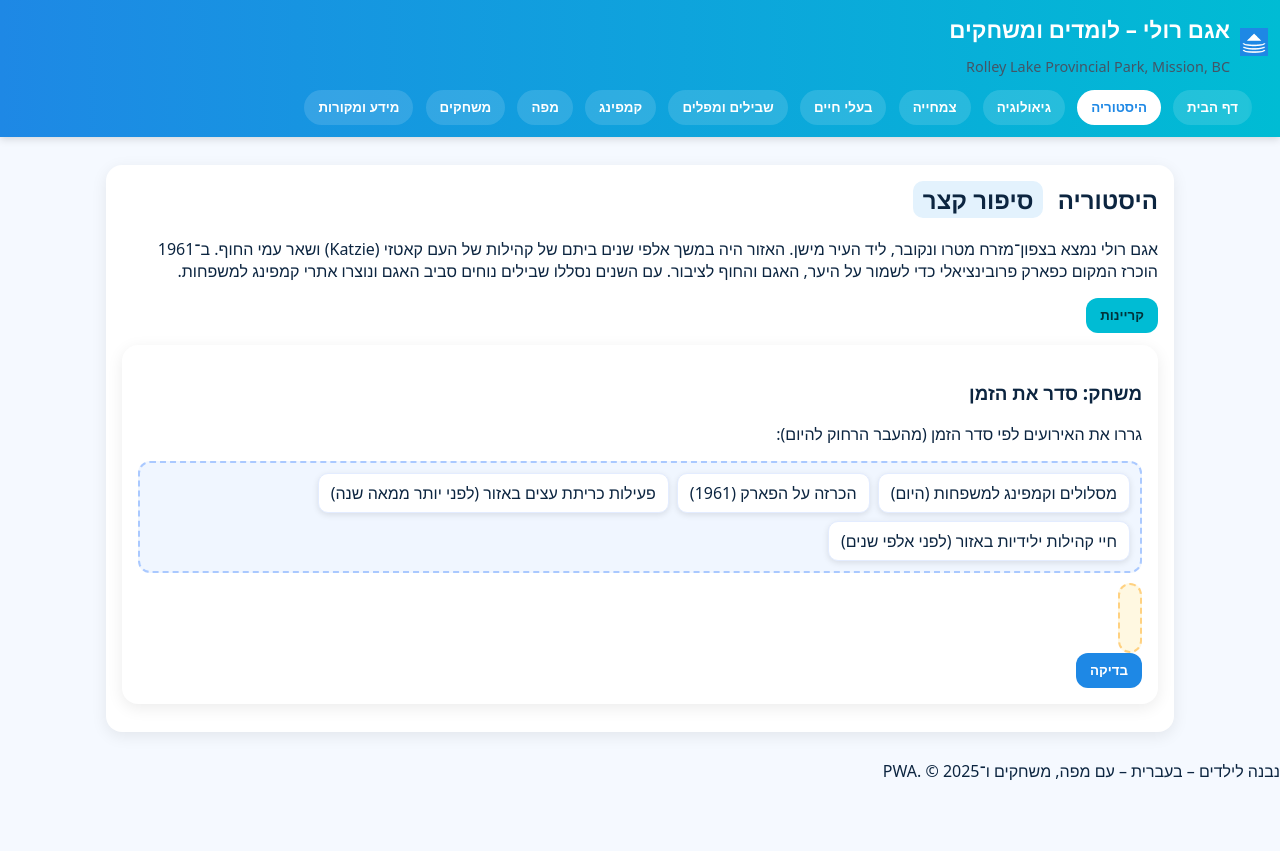
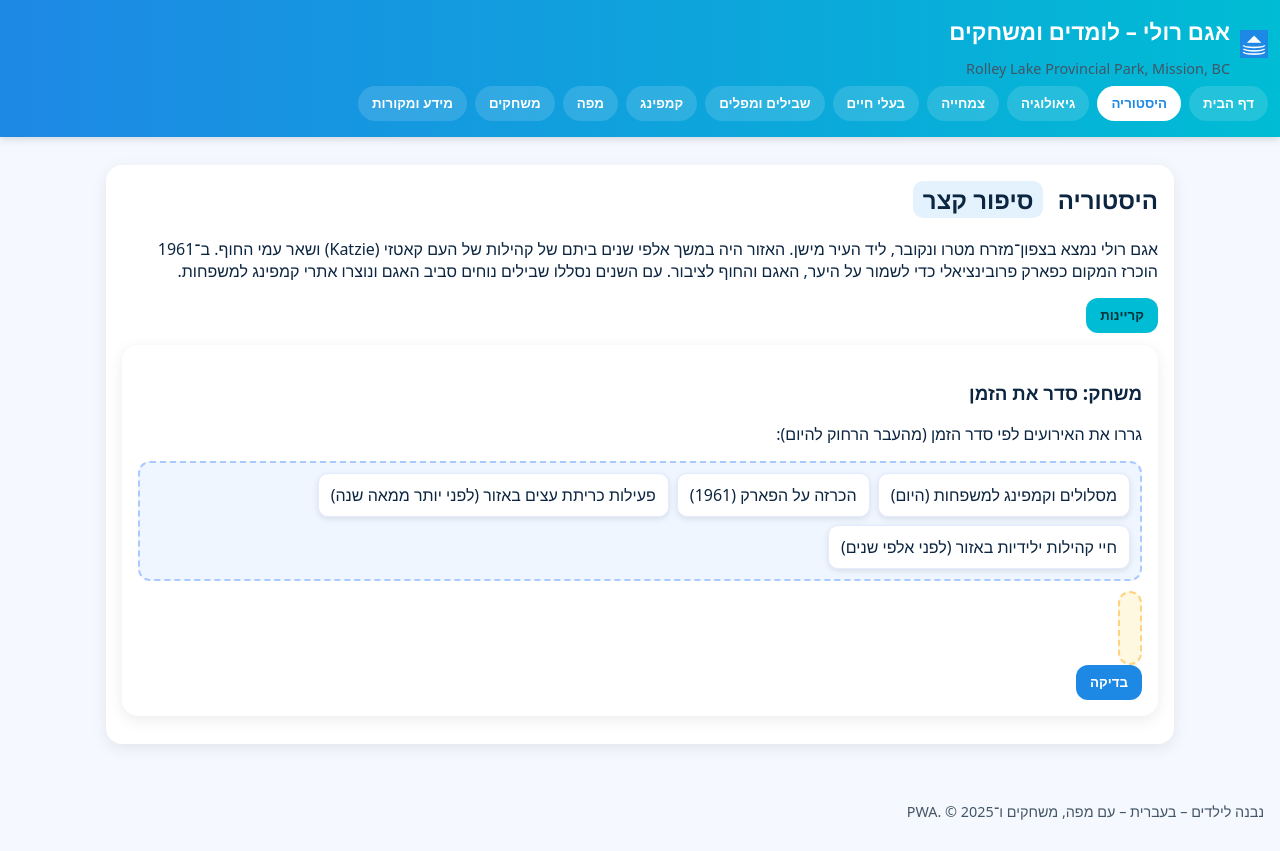
Before and after one commit to aybc2025/rolleylake-, a plain HTML site: page index.html in a window 1280 px wide. Both pictures are taken after a click on the button "היסטוריה". Before the commit the page ends 800 px from the top, so only its background shows below. Drawn offline with nearby package versions, Linux system fonts and the light colour scheme.

Commit message:
Update styles.css

```diff
--- a/styles.css
+++ b/styles.css
@@ -5,33 +5,30 @@
   --text:#0c2540;
   --card:#ffffff;
 }
+*{box-sizing:border-box}
+html,body{margin:0;padding:0;height:100%;background:var(--bg);color:var(--text);font-family:system-ui,-apple-system,"Segoe UI",Roboto,"Noto Sans","Helvetica Neue",Arial}
+img,canvas,video{max-width:100%;height:auto}
 
-/* בסיס */
-*{box-sizing:border-box}
-html,body{margin:0;padding:0;height:100%;background:var(--bg);color:var(--text);
-  font-family:system-ui,-apple-system,'Segoe UI',Roboto,'Noto Sans','Helvetica Neue',Arial,'Apple Color Emoji','Segoe UI Emoji'}
-/* כותרת דביקה + safe areas */
 header{
   position:sticky;top:0;z-index:1000;
   background:linear-gradient(90deg,var(--primary),var(--accent));
-  color:#fff;padding:calc(8px + env(safe-area-inset-top,0px)) 12px 10px 12px;
-  box-shadow:0 2px 8px rgba(0,0,0,.15)
+  color:#fff;padding:10px 12px;box-shadow:0 2px 8px rgba(0,0,0,.15)
 }
 header .title{display:flex;align-items:center;gap:10px}
 header .title img{width:28px;height:28px}
+.header-actions{margin-inline-start:auto}
+.btn.tiny{padding:6px 10px;border-radius:10px;font-size:.85rem}
 
-/* ניווט – גלילה אופקית חלקה במובייל */
 nav{
-  display:block;overflow-x:auto;overflow-y:hidden;
-  white-space:nowrap;gap:8px;margin-top:8px;padding:6px 12px 2px;
-  scroll-snap-type:x proximity;scroll-padding-inline:12px;
-  -webkit-overflow-scrolling:touch;mask-image:linear-gradient(to left, transparent 0, #000 20px, #000 calc(100% - 20px), transparent 100%);
+  display:flex;gap:8px;margin-top:8px;padding-bottom:6px;
+  overflow-x:auto;white-space:nowrap;scroll-snap-type:x proximity;
+  -webkit-overflow-scrolling:touch
 }
-nav::-webkit-scrollbar{display:none}
+nav::-webkit-scrollbar{height:6px}
+nav::-webkit-scrollbar-thumb{background:#ffffff55;border-radius:999px}
 nav button{
-  scroll-snap-align:start;
-  display:inline-block;border:none;border-radius:999px;padding:10px 14px;margin-inline:4px;
-  background:#ffffff22;color:#fff;font-weight:700
+  flex:0 0 auto;scroll-snap-align:start;
+  border:none;border-radius:999px;padding:10px 14px;background:#ffffff22;color:#fff;font-weight:700
 }
 nav button.active{background:#fff;color:var(--primary)}
 
@@ -43,43 +40,45 @@ main{padding:16px;max-width:1100px;margin:0 auto}
   background:var(--card);border-radius:16px;padding:16px;margin:12px 0;box-shadow:0 4px 16px rgba(0,0,0,.08)
 }
 .card h2{margin-top:0}
-
 .grid{display:grid;gap:12px}
 @media(min-width:720px){.grid.cols-2{grid-template-columns:1fr 1fr}}
 
 .btn{
-  background:var(--primary);color:#fff;border:none;border-radius:12px;padding:10px 14px;font-weight:700
+  background:var(--primary);color:#fff;border:none;border-radius:12px;padding:10px 14px;font-weight:700;cursor:pointer
 }
 .btn.secondary{background:var(--accent);color:#00333a}
 .kids-title{font-size:1.4rem;font-weight:800;margin:6px 0 12px}
-.big{font-size:1.25rem}
+.big{font-size:1.05rem;line-height:1.6}
 .badge{background:#e3f2fd;border-radius:10px;padding:2px 10px;font-weight:700;display:inline-block;margin-inline-start:8px}
 audio{width:100%}
+.tts-row{margin-top:6px}
 
-.tips{background:#fff;border-radius:12px;padding:12px;box-shadow:0 2px 8px rgba(0,0,0,.06)}
-.small{font-size:.9rem;color:#456}
-
-/* קנבס רספונסיבי (רוחב 100%; DPI aware ב-JS) */
-.responsive-canvas{width:100%;height:auto;display:block;border-radius:12px;box-shadow:0 2px 10px rgba(0,0,0,.12)}
-
-/* מפה */
-#map{width:100%;height:380px;border-radius:16px;box-shadow:0 2px 10px rgba(0,0,0,.12)}
-
-/* משחקים */
-.drag-area{display:flex;gap:8px;flex-wrap:wrap;padding:10px;border:2px dashed #aac9ff;border-radius:12px;min-height:70px;background:#f0f6ff}
-.dropzone{min-height:70px;padding:10px;border:2px dashed #ffd180;background:#fff8e1;border-radius:12px}
-.draggable{
-  user-select:none;padding:8px 12px;border-radius:10px;background:#fff;box-shadow:0 2px 6px rgba(0,0,0,.1);
-  border:1px solid #e3ecff;cursor:grab;touch-action:none /* מאפשר גרירה חלקה במגע */
-}
-.dragging-ghost{box-shadow:0 8px 24px rgba(0,0,0,.25);transform:scale(1.03)}
+/* Games */
+.drag-area{display:flex;gap:8px;flex-wrap:wrap;padding:10px;border:2px dashed #aac9ff;border-radius:12px;min-height:74px;background:#f0f6ff}
+.draggable{user-select:none;padding:10px 12px;border-radius:10px;background:#fff;box-shadow:0 2px 6px rgba(0,0,0,.1);border:1px solid #e3ecff;cursor:grab;touch-action:manipulation}
+.draggable.selected{outline:3px solid #2196f3}
+.dropzone{min-height:74px;padding:10px;border:2px dashed #ffd180;background:#fff8e1;border-radius:12px}
 .correct{outline:3px solid #2ecc71}
 .wrong{outline:3px solid #e53935}
 .game-row{display:flex;flex-wrap:wrap;gap:10px;align-items:center}
 .game-grid{display:grid;grid-template-columns:repeat(2,1fr);gap:10px}
 @media(min-width:700px){.game-grid{grid-template-columns:repeat(4,1fr)}}
 .tile{background:#fff;border-radius:12px;padding:10px;text-align:center;box-shadow:0 2px 6px rgba(0,0,0,.08)}
-#maze{border:2px solid #ccc;border-radius:8px;background:#fff}
+.legend{font-size:.95rem;color:#335}
 
-/* נגישות */
+/* Geology bowl + layers */
+.bowl{position:relative;min-height:160px;background:linear-gradient(#fff,#fff8e1)}
+.layer{position:relative;margin:6px 0;border-radius:8px;padding:8px 10px;color:#fff;font-weight:700;text-align:center}
+.layer.ghost{opacity:.25}
+.layer.ice{background:#90caf9}
+.layer.rock{background:#8d6e63}
+.layer.water{background:#42a5f5}
+
+/* Map */
+#map{width:100%;height:420px;border-radius:16px;box-shadow:0 2px 10px rgba(0,0,0,.12)}
+
+/* Footer */
+footer{padding:30px 16px;color:#456;font-size:.9rem}
+.small{font-size:.9rem;color:#456}
+.tips{background:#fff;border-radius:12px;padding:12px;box-shadow:0 2px 8px rgba(0,0,0,.06)}
 .sr-only{position:absolute;left:-10000px;top:auto;width:1px;height:1px;overflow:hidden}
```
